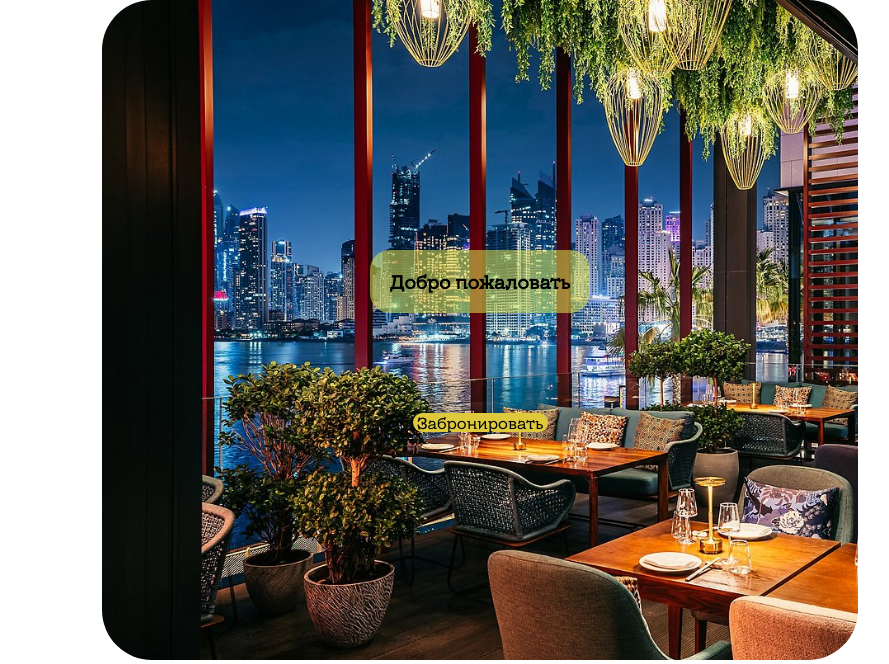
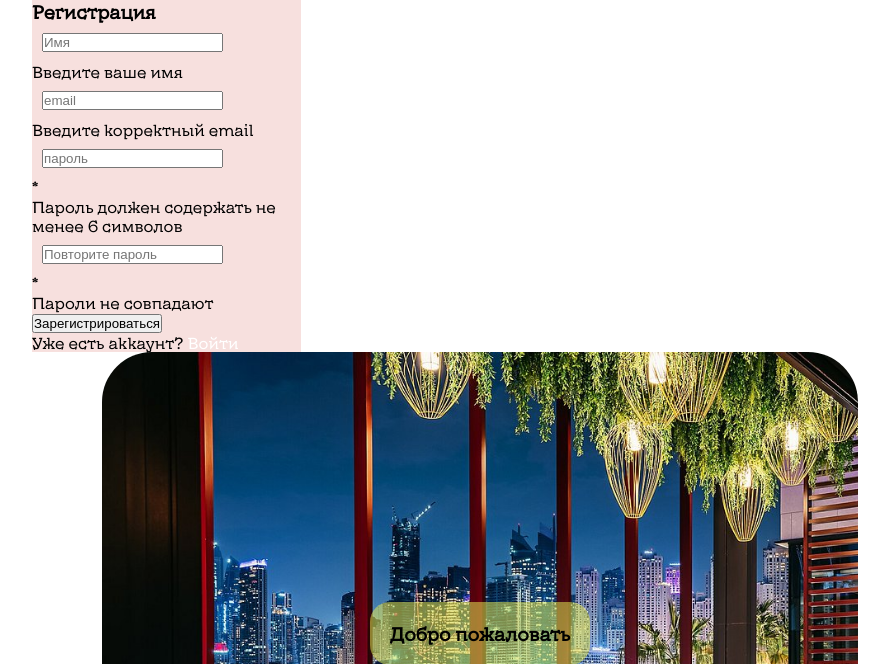
Before and after one commit to hdara5877-sudo/beb, a PHP site: page / in a window 1280 px wide; the page is wider, and only the part inside the window is pictured. Shown: the part 165-829 px from the top of that part, without its empty margins (160-1049 px from the left). Run offline with PHP 8.4, Linux system fonts and the light colour scheme.

Commit message:
second commit

```diff
--- a/auth.js
+++ b/auth.js
@@ -1,5 +1,5 @@
 function openModal() {
-    document.getElementById('myModal').style.display = 'block';
+    document.getElementById('myModal').style.display = 'flex';
 }
 
 function closeModal() {
--- a/index.html
+++ b/index.html
@@ -26,9 +26,37 @@
         <input type="checkbox" name="remember-me" id="">
         <button id="auht">Вход</button>
         <p>Нет аккаунта?</p>
-        <a href="reg.js">Зарегистрируйтесь</a>
+        <button onclick="openModalC()">Зарегистрируйтесь</button>
     </div>
 </div>
+       <div class="reg">
+              <h3>Регистрация</h3>
+            <form id="registration-form" method="post" action="">
+                <div class="form-group">
+                    <input type="text" id="name" name="name" placeholder="Имя" required>
+                    <div class="error" id="name-error">Введите ваше имя</div>
+                </div>
+                <div class="form-group">
+                    <input type="email" id="email" name="email" placeholder="email" required>
+                    <div class="error" id="name-error">Введите корректный email</div>
+                </div>
+                <div class="form-group">
+                    <input type="password" id="password" name="password" placeholder="пароль" required>
+                    <span class="password-toggle" id="password-toggle">*</span>
+                    <div class="error" id="password">Пароль должен содержать не менее 6 символов</div>
+                </div>
+                <div class="form-group">
+                    <input type="password" id="confirm-password" name="confirm_password" placeholder="Повторите пароль" required>
+                    <span class="password-toggle" id="password-toggle">*</span>
+                    <div class="error" id="confirm-password-error">Пароли не совпадают</div>
+                </div>
+                <button type="submit" name="register">Зарегистрироваться</button>
+                <div class="login-link">
+                    Уже есть аккаунт? <a href="#">Войти</a>
+                </div>
+            </form>
+       </div>
+
         <div class="picture">
             <h3>Добро пожаловать</h3>
             <button onclick="openModalA()" id="bron">Забронировать</button>
@@ -85,4 +113,5 @@
 </body>
 <script src="auth.js"></script>
 <script src="reserv.js"></script>
+<script src="reg.js"></script>
 </html>
--- a/reg.js
+++ b/reg.js
@@ -0,0 +1,6 @@
+const passwordInput = document.getElementById('password');
+const type = passwordInput.getAttribute('type') === 'password' ? 'text' : 'password';
+document.getElementById('password-toggle').addEventListener('click', function() {
+    passwordInput.setAttribute('type', type);
+    this.textContent = type === 'password' ? '*': '$'
+});
--- a/style.css
+++ b/style.css
@@ -20,7 +20,6 @@ body {
   width: 100px;
   height: auto;
   margin: 20px;
-
 }
 .head h3 {
   color: #e6eb54;
@@ -58,7 +57,8 @@ a {
   color: #ffffff;
   font-family: KyivTypeTitling;
 }
-#auht, #bron {
+#auht,
+#bron {
   width: 135px;
   height: 40px;
   font-size: 16px;
@@ -95,10 +95,16 @@ a {
   margin-bottom: 50px;
 }
 
-
-h3, h1, p {
+h3,
+h1,
+p {
   font-family: KyivTypeTitling;
 }
+
+.hidden {
+    display: hidden;
+}
+
 #cuh {
   text-align: center;
   font-size: 40px;
@@ -117,7 +123,6 @@ h3, h1, p {
   text-align: center;
 }
 
-
 .carta h1 {
   margin: 50px;
   color: #131312;
@@ -130,7 +135,7 @@ h3, h1, p {
   margin-right: 100px;
   text-align: center;
   font-size: 25px;
-    background-color:rgb(242, 230, 243);
+  background-color: rgb(242, 230, 243);
   border: 2px solid rgb(242, 230, 243);
   border-radius: 15px;
   padding: 10px;
@@ -141,14 +146,14 @@ iframe {
 }
 
 .inner h1 {
-    color:#131312 ;
+  color: #131312;
   text-align: center;
   margin: 20px;
 }
 .col {
   margin: 40px;
   margin-top: 100px;
-    border:2px solid rgb(222, 211, 211);
+  border: 2px solid rgb(222, 211, 211);
   border-radius: 15px;
   background-color: rgb(222, 211, 211);
   padding: 25px;
@@ -234,10 +239,12 @@ iframe {
 .modal {
   display: none;
   position: fixed;
-    top: 20;
-    left: 15;
+  top: 50%;
+  left: 50%;
+  transform: translate(-50%, -50%);
   width: 50%;
   height: 50%;
+  align-items: center;
 }
 input {
   display: flex;
@@ -246,7 +253,7 @@ input {
 }
 .modal-content {
   background: rgb(247, 224, 222);
-    margin: 20% auto;
+  margin: 0 auto;
   padding: 70px;
   width: 70%;
   max-width: 500px;
@@ -262,17 +269,30 @@ input {
 }
 
 .bronb {
-    width: 50%;
-    height: 50px;
-    margin: 30px;
+  width: max-content;
+  height: max-content;
+  top: 50%;
+  left: 50%;
+  transform: translate(-50%, -50%);
   display: none;
   position: fixed;
 }
 .bronb-content {
   background: rgb(247, 224, 222);
-    width: 60%;
+  width: 600px;
   border-radius: 5px;
   position: relative;
+  display: flex;
+  flex-direction: column;
+}
+
+.bronb-content input {
+    width: 200px;
+}
+.reg {
+  width: 30%;
+  height: auto;
+  background-color: rgb(247, 224, 222);
 }
 
 @font-face {
```
Also changed, not shown: reg.php (added, +30 -0 lines). Lines whose indentation alone changed are shown as unchanged.
